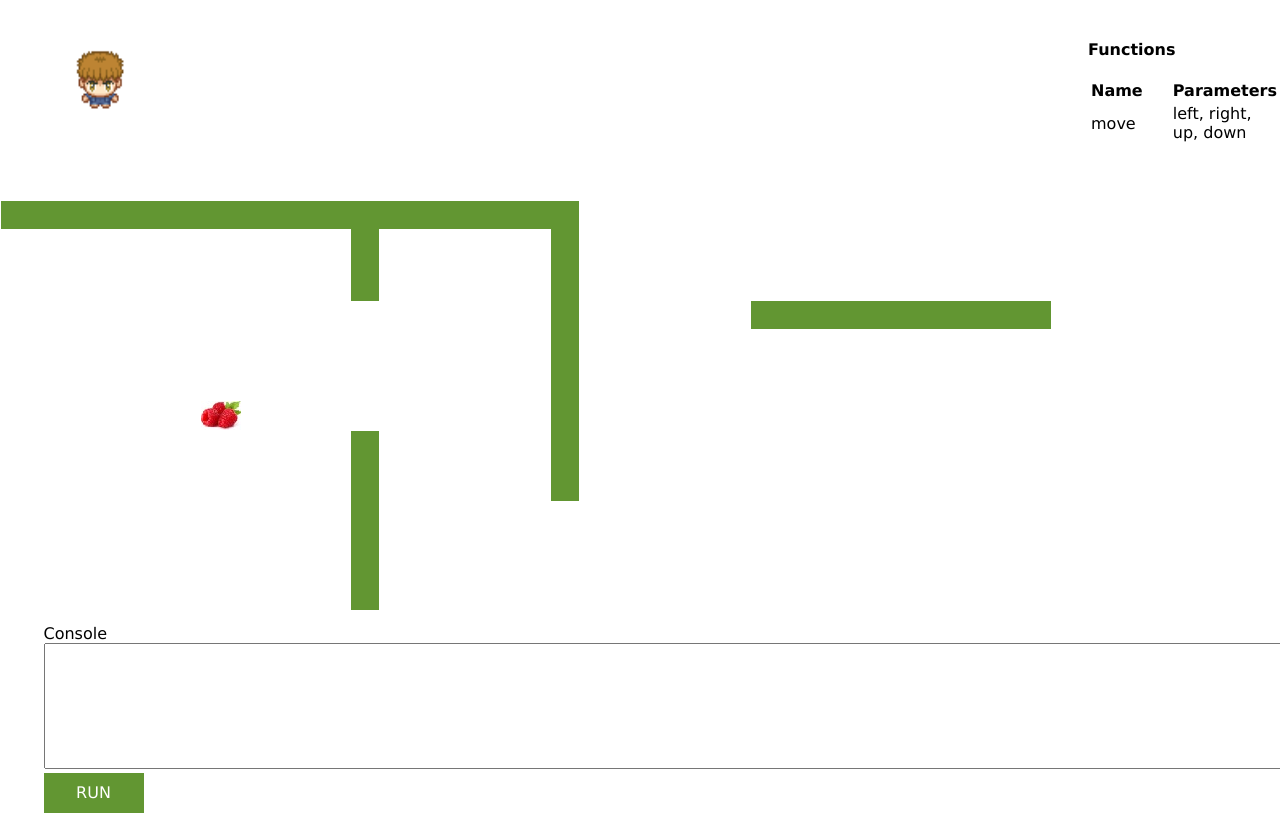
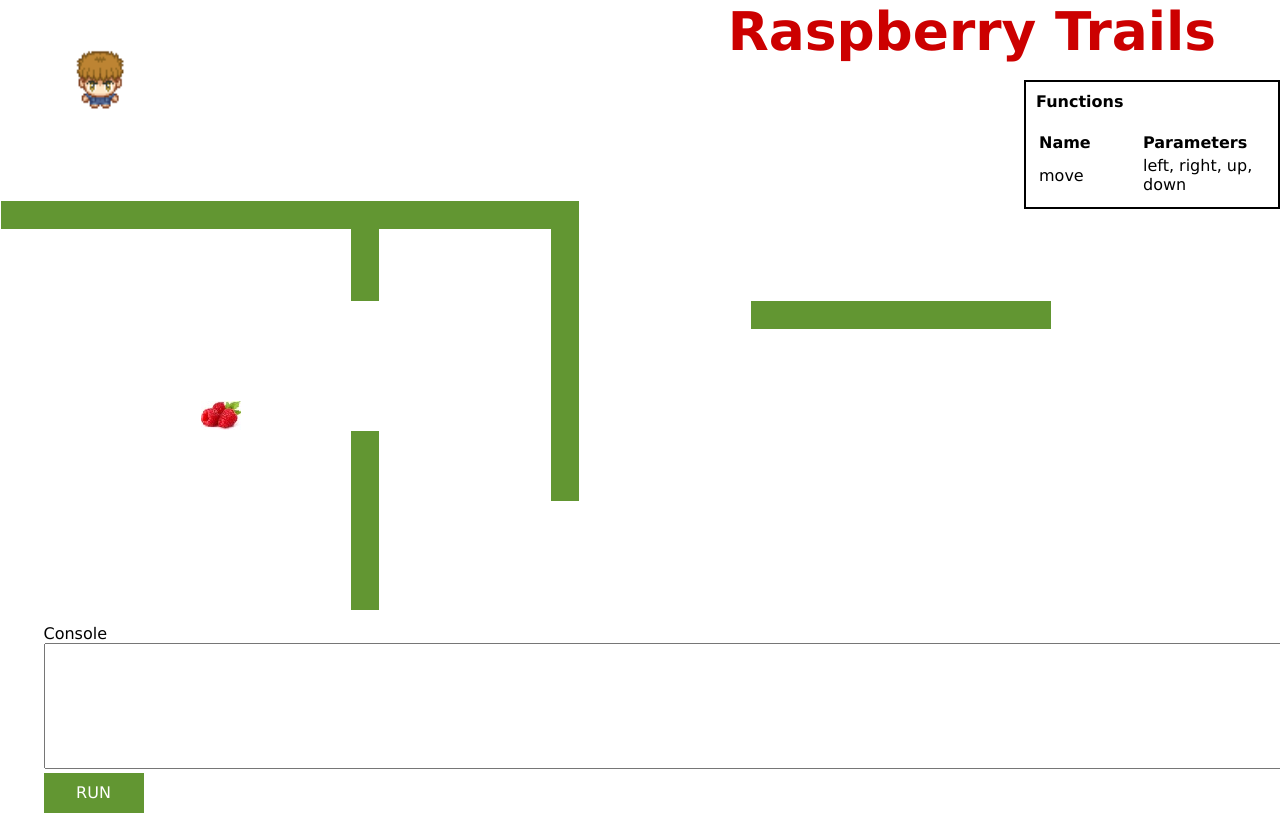
Before and after one commit to RaspberryGaming/raspberrygaming.github.com, a plain HTML site: page index.html in a window 1280 px wide. Shown: the top 813 px of the page. Drawn offline with nearby package versions, Linux system fonts and the light colour scheme.

Commit message:
added title

```diff
--- a/index.html
+++ b/index.html
@@ -8,27 +8,57 @@
     <script src="./2dgeometry.js"></script>
     <script src="./gameengine.js"></script>
     <script src="./interpreter.js"></script>
+
     <style>
       body {
             margin: 0px;
             padding: 0px;
             font-family: Verdana;
       }
+      #banner {
+            position: absolute;
+            font-size:40pt;
+            font-family: Verdana ;
+            z-index: 10;
+            font-weight: bold;
+            color: #CC0000;
+            right: 5%;
+            -webkit-font-smoothing: antialiased;
+      }
       canvas {
             border: 1px solid #9C9898;
       }
+
       a:link {text-decoration: none}
       a:visited {text-decoration: none}
       a:active {text-decoration: none}
 
+      #console {
+            z-index:1;
+            position:absolute;
+            top: 78%;
+            left: 3.4%
+      }
+
+      #functions-window{
+            z-index:1;
+            position:absolute;
+            left:80%;
+            top: 10%;
+            font-family: verdana;
+            border: 2px solid;
+            padding: 10px;
+      }
+
     </style>
 </head>
+
 <body id="container">
     <div id="canvasdiv">
         <canvas id="canvas" style="position:absolute;top:0px;left:0px;border-color:white;z-index:0"></canvas>
         <canvas id="canvas1" style="position:absolute;top:0px;left:0px;border-color:white;z-index:0"></canvas>
     </div>
-    <div id="functions-window" style="z-index:1; position:absolute; left:85%; top: 5%">
+    <div id="functions-window" style="z-index:1; position:absolute; left:80%; top: 10%">
         <b>Functions</b>
         <br/>
         <br/>
@@ -45,9 +75,14 @@
             <textarea id="console-box" cols="200" rows="8"></textarea>
             <a href="#"><div id="console-run" style="background:#629632; height:40px; width: 100px; color:white;text-align: center; vertical-align: middle; line-height: 40px;">
                 RUN
+
                </div>
             </a>
         </form>
     </div>
+    <div id="banner">
+        Raspberry Trails
+
+    <div/>
 </body>
 </html>
```
